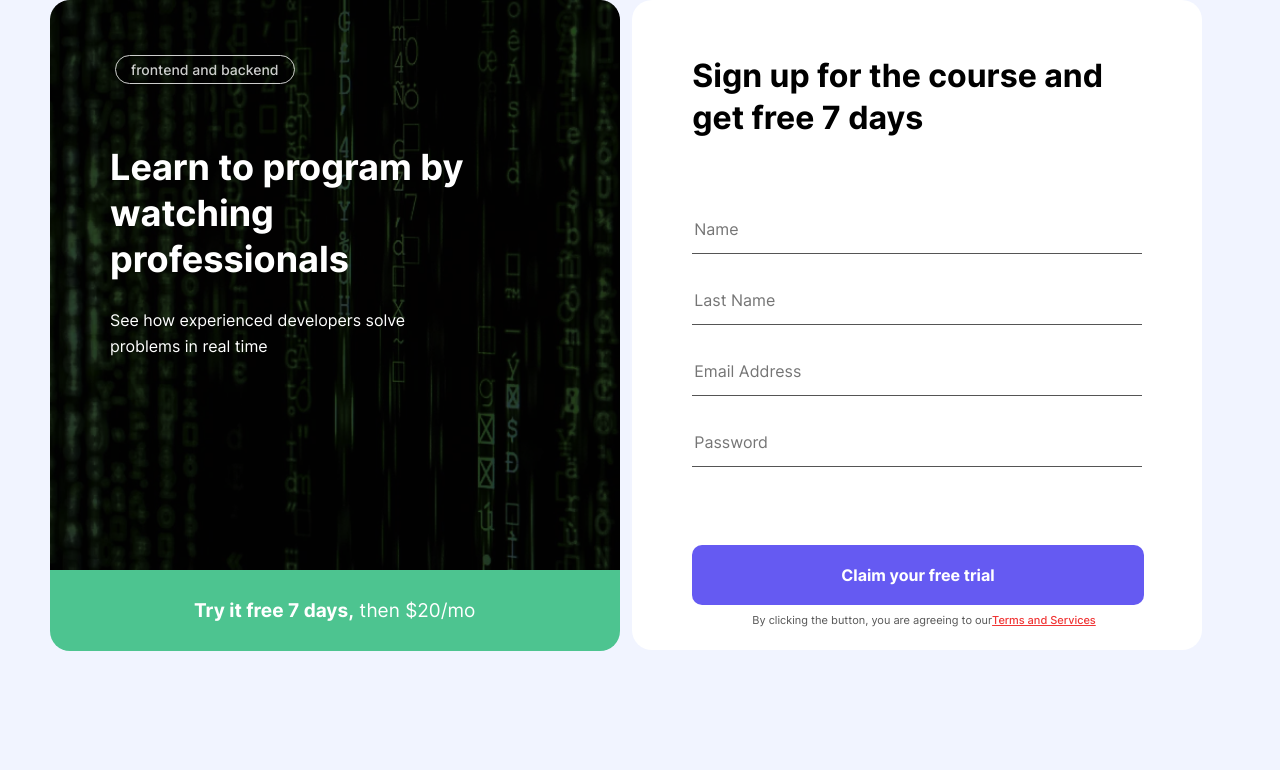
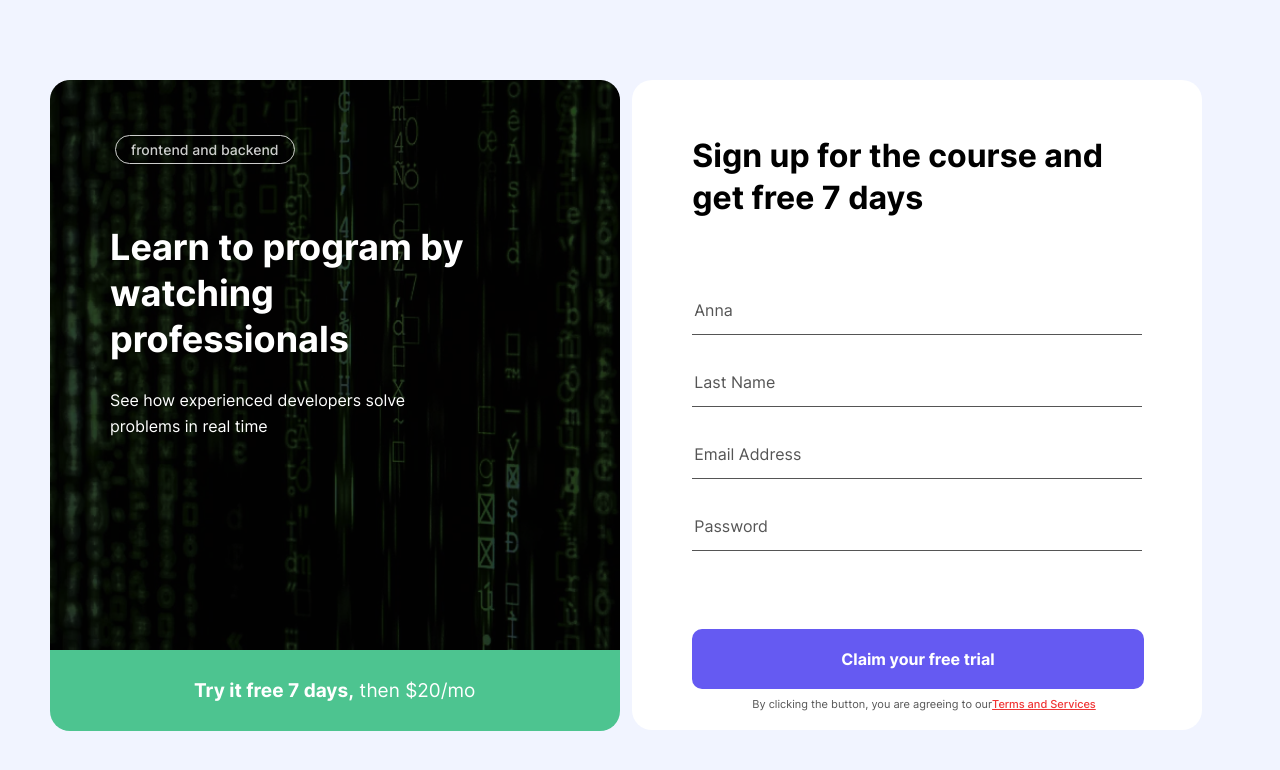
Before and after one commit to Uktamova08/intro-form, a plain HTML site: page index.html in a window 1280 px wide. Drawn offline with Linux system fonts and the light colour scheme; files whose address does not match are found by name.

Commit message:
changes have been made to the input section

```diff
--- a/css/style.css
+++ b/css/style.css
@@ -70,6 +70,8 @@ body {
 
 .hero {
     display: flex;
+    padding-top: 80px;
+    padding-bottom: 80px;
 }
 
 .inner {
@@ -192,9 +194,11 @@ b {
     padding-top: 79px;
     padding-bottom: 63px;
 }
-.form-inner{
+
+.form-inner {
     padding-bottom: 43px;
 }
+
 .wrapper {
     position: relative;
     margin-bottom: 35px;
@@ -203,17 +207,26 @@ b {
 .input {
     padding-bottom: 14px;
     border: 0;
+    color: #000;
+    font-family: Inter;
+    font-size: 18px;
+    font-style: normal;
+    font-weight: 600;
+    line-height: normal;
+}
+
+.input:not(:last-child) {
+    width: 450px;
+    border-bottom: 1px solid #555;
+}
+
+.input::placeholder {
     color: #555;
     font-family: Inter;
     font-size: 16px;
     font-style: normal;
     font-weight: 400;
     line-height: normal;
-}
-
-.input:not(:last-child) {
-    width: 450px;
-    border-bottom: 1px solid #555;
 }
 
 .input-text {
@@ -238,7 +251,7 @@ b {
     border-color: red;
 }
 
-.input:not(:focus):not(:placeholder-shown):invalid ~ .input-text {
+.input:not(:focus):not(:placeholder-shown):invalid~.input-text {
     display: block;
 }
 
--- a/index.html
+++ b/index.html
@@ -35,7 +35,7 @@
                 <form class="form">
                     <div class="form-inner">
                         <div class="wrapper">
-                            <input class="input" type="text" placeholder="Name" required>
+                            <input class="input" type="text" placeholder="Anna" required>
                             <span class="input-text">First Name cannot be empty</span>
                         </div>
                         <div class="wrapper">
```
